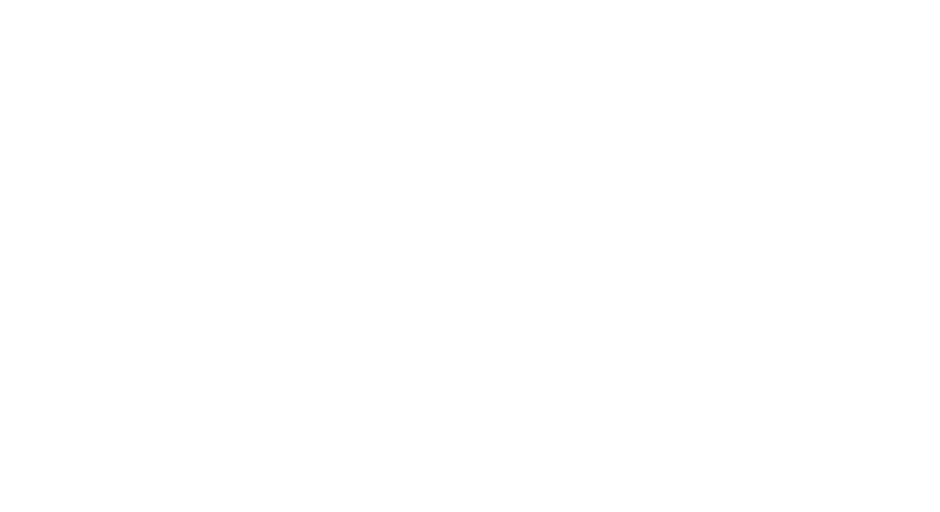
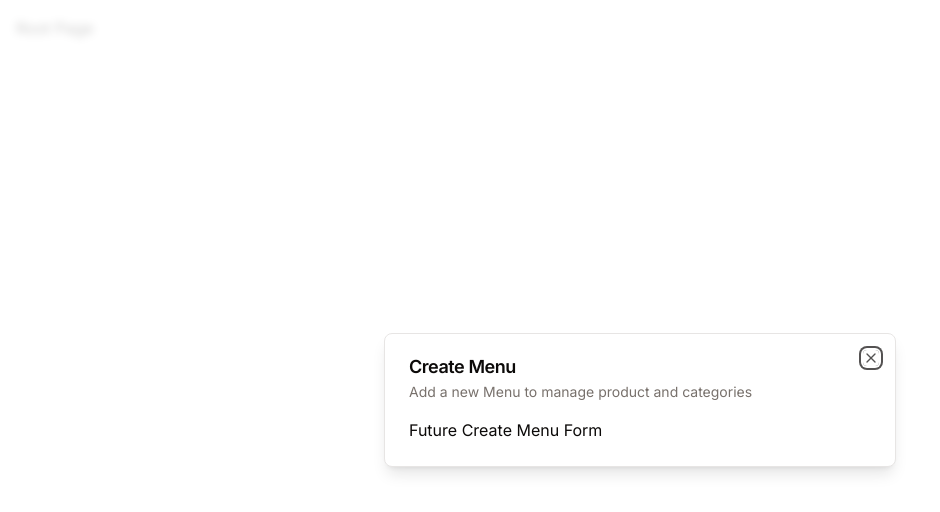
Before and after one commit to MaRtenkata/ecommerce-project-admin, a Next.js app: page / in a window 1280 px wide. Shown: the top 512 px of the page, without its empty margins (0-940 px from the left). Built offline with nearby package versions, Linux system fonts and the light colour scheme.

Commit message:
created a modal hook and provider

```diff
--- a/app/(root)/page.tsx
+++ b/app/(root)/page.tsx
@@ -1,11 +1,20 @@
-import { UserButton } from '@clerk/nextjs';
+'use client';
+
+import { useStoreModal } from '@/hooks/use-store-modal';
+import { log } from 'console';
+import { useEffect } from 'react';
 
 const SetupPage = () => {
-  return (
-    <div className='p-4'>
-      <UserButton afterSignOutUrl='/' />
-    </div>
-  );
+  const onOpen = useStoreModal((state) => state.onOpen);
+  const isOpen = useStoreModal((state) => state.isOpen);
+
+  useEffect(() => {
+    if (!isOpen) {
+      onOpen();
+    }
+  }, [isOpen, onOpen]);
+
+  return <div className='p-4'>Root Page</div>;
 };
 
 export default SetupPage;
--- a/app/layout.tsx
+++ b/app/layout.tsx
@@ -2,6 +2,7 @@
 import { Inter } from 'next/font/google';
 import './globals.css';
 import { ClerkProvider } from '@clerk/nextjs';
+import { ModalProvider } from '@/providers/modal-provider';
 
 const inter = Inter({ subsets: ['latin'] });
 
@@ -18,7 +19,10 @@
   return (
     <ClerkProvider>
       <html lang='en'>
-        <body className={inter.className}>{children}</body>
+        <body className={inter.className}>
+          <ModalProvider />
+          {children}
+        </body>
       </html>
     </ClerkProvider>
   );
--- /dev/null
+++ b/components/modals/store-modal.tsx
@@ -0,0 +1,20 @@
+'use client';
+
+import { Modal } from '../ui/modal';
+import { useStoreModal } from '@/hooks/use-store-modal';
+
+export const StoreModal = () => {
+  const onClose = useStoreModal((state) => state.onClose);
+  const isOpen = useStoreModal((state) => state.isOpen);
+
+  return (
+    <Modal
+      title='Create Menu'
+      description='Add a new Menu to manage product and categories'
+      isOpen={isOpen}
+      onClose={onClose}
+    >
+      Future Create Menu Form
+    </Modal>
+  );
+};
--- /dev/null
+++ b/components/ui/modal.tsx
@@ -0,0 +1,44 @@
+'use client';
+
+import React from 'react';
+import {
+  Dialog,
+  DialogContent,
+  DialogDescription,
+  DialogHeader,
+  DialogTitle,
+} from '@/components/ui/dialog';
+
+interface ModalProps {
+  title: string;
+  description: string;
+  isOpen: boolean;
+  onClose: () => void;
+  children?: React.ReactNode;
+}
+
+export const Modal: React.FC<ModalProps> = ({
+  title,
+  description,
+  isOpen,
+  onClose,
+  children,
+}) => {
+  const onChange = (open: boolean) => {
+    if (!open) {
+      onClose();
+    }
+  };
+
+  return (
+    <Dialog open={isOpen} onOpenChange={onChange}>
+      <DialogContent>
+        <DialogHeader>
+          <DialogTitle>{title}</DialogTitle>
+          <DialogDescription>{description}</DialogDescription>
+        </DialogHeader>
+        <div>{children}</div>
+      </DialogContent>
+    </Dialog>
+  );
+};
--- /dev/null
+++ b/hooks/use-store-modal.tsx
@@ -0,0 +1,13 @@
+import { create } from 'zustand';
+
+interface useStoreModalStore {
+  isOpen: boolean;
+  onOpen: () => void;
+  onClose: () => void;
+}
+
+export const useStoreModal = create<useStoreModalStore>((set) => ({
+  isOpen: false,
+  onOpen: () => set({ isOpen: true }),
+  onClose: () => set({ isOpen: false }),
+}));
--- a/package.json
+++ b/package.json
@@ -19,7 +19,8 @@
     "react": "^18",
     "react-dom": "^18",
     "tailwind-merge": "^2.0.0",
-    "tailwindcss-animate": "^1.0.7"
+    "tailwindcss-animate": "^1.0.7",
+    "zustand": "^4.4.6"
   },
   "devDependencies": {
     "@types/node": "^20",
--- /dev/null
+++ b/providers/modal-provider.tsx
@@ -0,0 +1,22 @@
+'use client';
+
+import { StoreModal } from '@/components/modals/store-modal';
+import { useEffect, useState } from 'react';
+
+export const ModalProvider = () => {
+  const [isMounted, setIsMounted] = useState(false);
+
+  useEffect(() => {
+    setIsMounted(true);
+  }, []);
+
+  if (!isMounted) {
+    return null;
+  }
+
+  return (
+    <>
+      <StoreModal />
+    </>
+  );
+};
```
Also changed, not shown: 1 other file (tests, documents, lock files or other folders).
